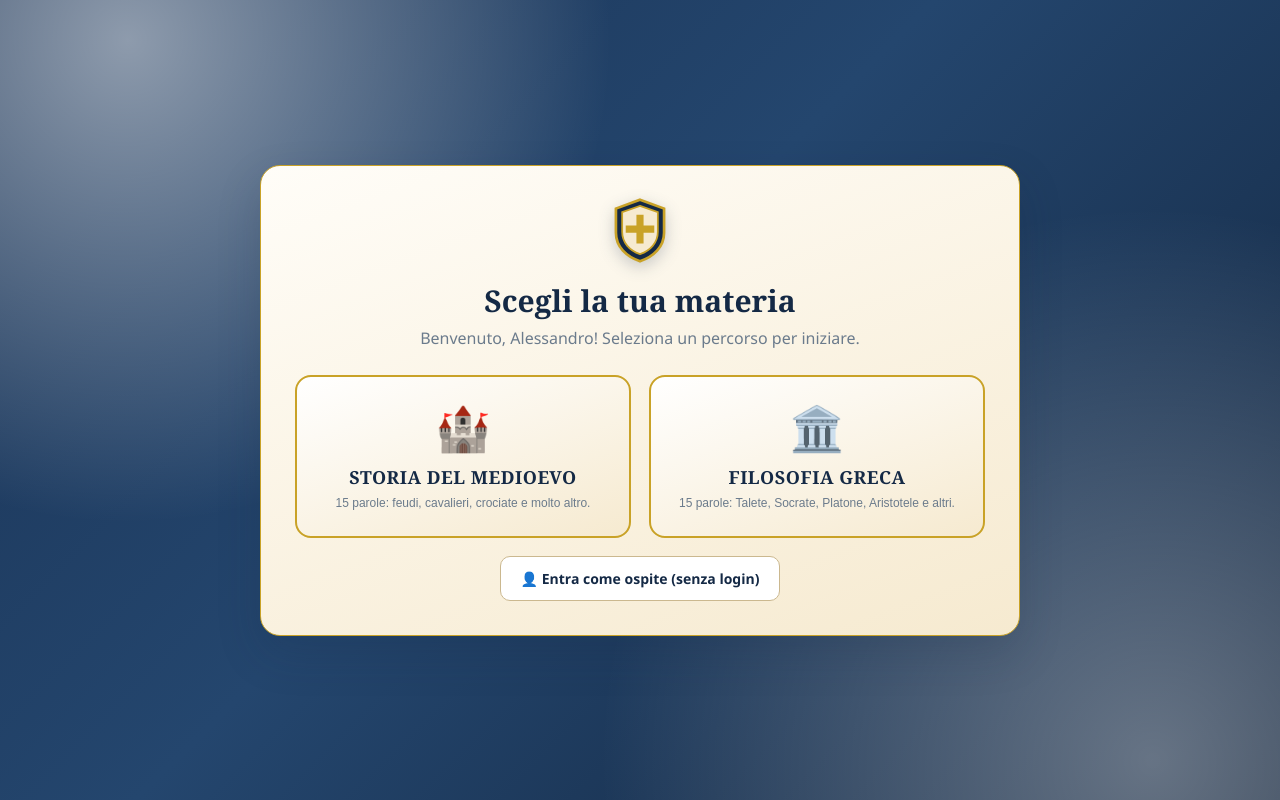
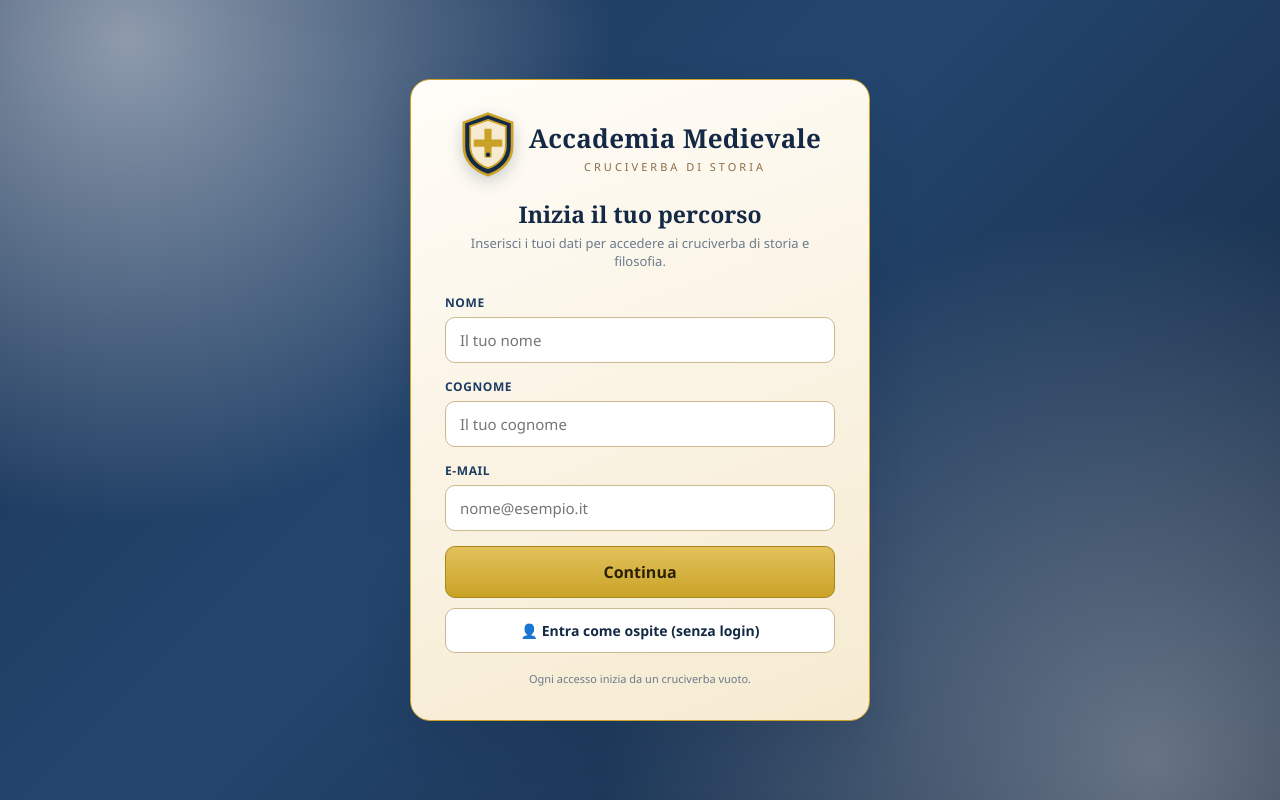
Before and after one commit to alessandrorizzo1073-bit/cruciverba-medioevo, a plain HTML site: page index.html in a window 1280 px wide. Drawn offline with Linux system fonts and the light colour scheme.

Commit message:
All'apertura mostra sempre il login; la materia resta dopo la scelta

```diff
--- a/index.html
+++ b/index.html
@@ -1210,22 +1210,24 @@ function confetti(){
   document.body.appendChild(box);setTimeout(()=>box.remove(),4800);
 }
 
-/* Accesso automatico: usa l'utente salvato oppure un profilo demo.
-   Il modulo di login resta disponibile dopo "Esci dall'account". */
-const DEMO_USER={name:'Alessandro',surname:'Rizzo',email:'alessandro@example.it'};
+/* All'apertura dal link si parte sempre dalla schermata di login.
+   Se l'utente è già stato riconosciuto (login od ospite), il ricaricamento
+   dopo la scelta della materia non richiede di nuovo i dati. */
 let savedUser=null;
 try{savedUser=JSON.parse(localStorage.getItem(STORE+'.user')||'null');}catch(e){}
-user=(savedUser&&savedUser.email)?savedUser:DEMO_USER;
-localStorage.setItem(STORE+'.user',JSON.stringify(user));
-document.getElementById('nome').value=user.name;
-document.getElementById('cognome').value=user.surname;
-document.getElementById('email').value=user.email;
-document.getElementById('subjectGreeting').textContent='Benvenuto, '+user.name+'! Seleziona un percorso per iniziare.';
-document.getElementById('modeGreeting').textContent='Benvenuto, '+user.name+'! Scegli la modalità.';
+user=(savedUser&&savedUser.email)?savedUser:null;
+if(user){
+  document.getElementById('nome').value=user.name;
+  document.getElementById('cognome').value=user.surname;
+  document.getElementById('email').value=user.email;
+  document.getElementById('subjectGreeting').textContent='Benvenuto, '+user.name+'! Seleziona un percorso per iniziare.';
+  document.getElementById('modeGreeting').textContent='Benvenuto, '+user.name+'! Scegli la modalità.';
+}
 document.getElementById('subjectLabel').textContent=DATA.emoji+' Percorso selezionato: '+DATA.name;
 document.title='Cruciverba · '+DATA.name+' · Accademia del Sapere';
-const hasSubject=Boolean(params.get('subject')||localStorage.getItem(STORE+'.subject'));
-showScreen(params.get('choose')==='1'||!hasSubject?'subjectScreen':'modeScreen');
+if(user&&params.get('subject'))showScreen('modeScreen');
+else if(user&&params.get('choose')==='1')showScreen('subjectScreen');
+else showScreen('loginScreen');
 </script>
 </body>
 </html>
```
Also changed, not shown: 1 other file.
